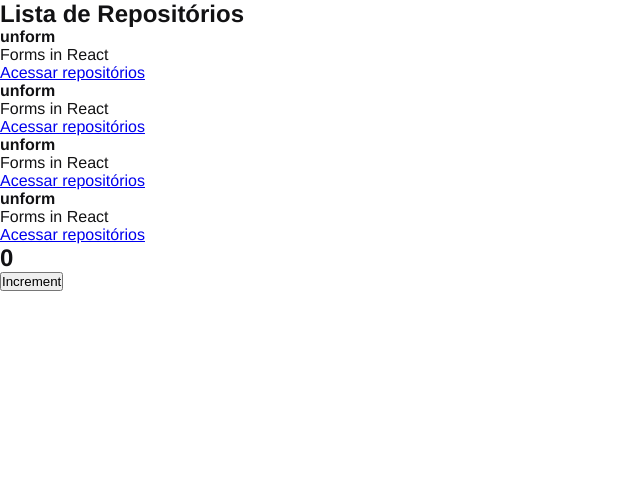
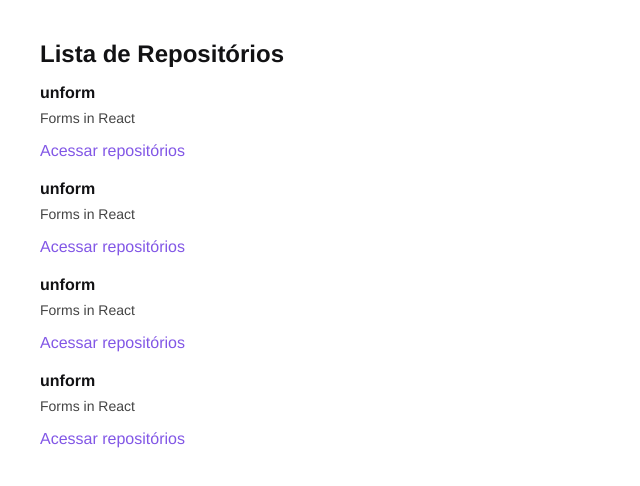
Before and after one commit to foschieraanderson/ignite-react-js-2021, a React app in the folder chapter-I/fundamentos-do-react-js/: page / in a window 1280 px wide. Shown: the top 486 px of the page, without its empty margins (0-640 px from the left). Built offline with nearby package versions, Linux system fonts and the light colour scheme.

Commit message:
Estilização da listagem e Fast Refresh no Webpack

```diff
--- a/chapter-I/fundamentos-do-react-js/package.json
+++ b/chapter-I/fundamentos-do-react-js/package.json
@@ -16,11 +16,13 @@
     "@babel/core": "^7.13.10",
     "@babel/preset-env": "^7.13.10",
     "@babel/preset-react": "^7.12.13",
+    "@pmmmwh/react-refresh-webpack-plugin": "^0.4.3",
     "babel-loader": "^8.2.2",
     "cross-env": "^7.0.3",
     "css-loader": "^5.1.1",
     "html-webpack-plugin": "^5.3.1",
     "node-sass": "^5.0.0",
+    "react-refresh": "^0.9.0",
     "sass-loader": "^11.0.1",
     "style-loader": "^2.0.0",
     "webpack": "^5.24.4",
--- a/chapter-I/fundamentos-do-react-js/src/App.jsx
+++ b/chapter-I/fundamentos-do-react-js/src/App.jsx
@@ -1,4 +1,3 @@
-import { Counter } from './components/Counter';
 import { RepositoryList } from './components/RepositoryList';
 import './styles/global.scss';
 
@@ -6,7 +5,6 @@
   return (
     <>
       <RepositoryList />
-      <Counter />
     </>
   );
 }
--- a/chapter-I/fundamentos-do-react-js/src/components/Counter.jsx
+++ /dev/null
@@ -1,17 +0,0 @@
-import { useState } from 'react';
-
-export function Counter() {
-
-  const [counter, setCounter] = useState(0)
-
-  function increment() {
-      setCounter(counter + 1);
-  }
-
-  return (
-    <div>
-      <h2>{counter}</h2>
-      <button type="button" onClick={increment}>Increment</button>
-    </div>
-  );
-}
--- a/chapter-I/fundamentos-do-react-js/src/components/RepositoryList.jsx
+++ b/chapter-I/fundamentos-do-react-js/src/components/RepositoryList.jsx
@@ -1,4 +1,6 @@
 import { RepositoryItem } from "./RepositoryItem";
+
+import '../styles/repositories.scss';
 
 const repository = {
   name: 'unform',
--- /dev/null
+++ b/chapter-I/fundamentos-do-react-js/src/styles/repositories.scss
@@ -0,0 +1,30 @@
+section.repository-list {
+    margin: 40px;
+
+    h1 {
+        margin-bottom: 16px;
+    }
+
+    ul {
+        list-style: none;
+
+        li {
+            & + li {
+                margin-top: 20px;
+            }
+
+            p {
+                font-size: 14px;
+                color: #444;
+                margin-top: 8px;
+            }
+
+            a {
+                display: inline-block;
+                margin-top: 16px;
+                text-decoration: none;
+                color: #8257e6;
+            }
+        }
+    }
+}
--- a/chapter-I/fundamentos-do-react-js/webpack.config.js
+++ b/chapter-I/fundamentos-do-react-js/webpack.config.js
@@ -1,5 +1,6 @@
 const path = require('path');
-const htmlWebpackPlugin = require('html-webpack-plugin');
+const HtmlWebpackPlugin = require('html-webpack-plugin');
+const ReactRefreshWebpackPlugin = require('@pmmmwh/react-refresh-webpack-plugin');
 
 const isDevelopment = process.env.NODE_ENV !== 'production';
 
@@ -16,18 +17,27 @@
   },
   devServer: {
     contentBase: path.resolve(__dirname, 'public'),
+    hot: true,
   },
   plugins: [
-    new htmlWebpackPlugin({
+    isDevelopment && new ReactRefreshWebpackPlugin(),
+    new HtmlWebpackPlugin({
       template: path.resolve(__dirname, 'public', 'index.html')
     })
-  ],
+  ].filter(Boolean),
   module: {
     rules: [
       {
         test: /\.jsx$/,
         exclude: /node_modules/,
-        use: 'babel-loader',
+        use: {
+          loader: 'babel-loader',
+          options: {
+            plugins: [
+              isDevelopment && require.resolve('react-refresh/babel')
+            ].filter(Boolean)
+          }
+        },
       },
       {
         test: /\.scss$/,
```
Also changed, not shown: 1 other file (tests, documents, lock files or other folders).
